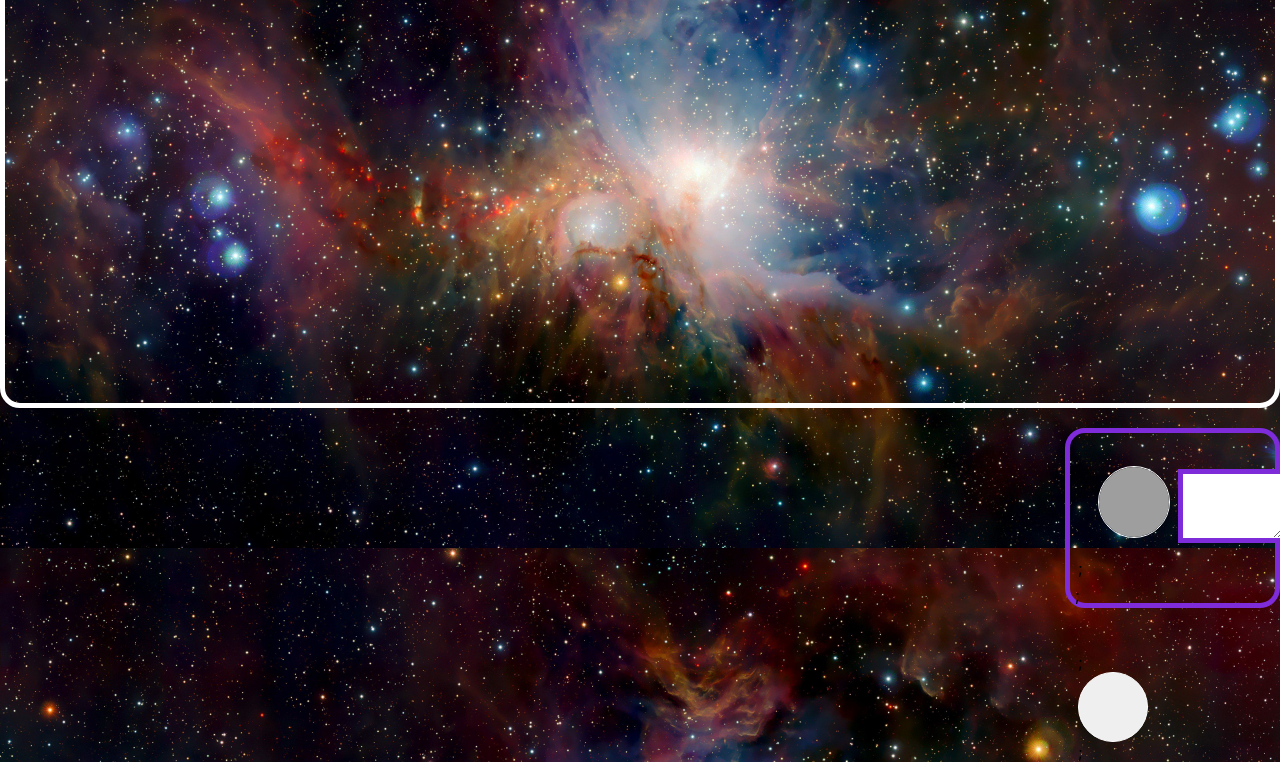
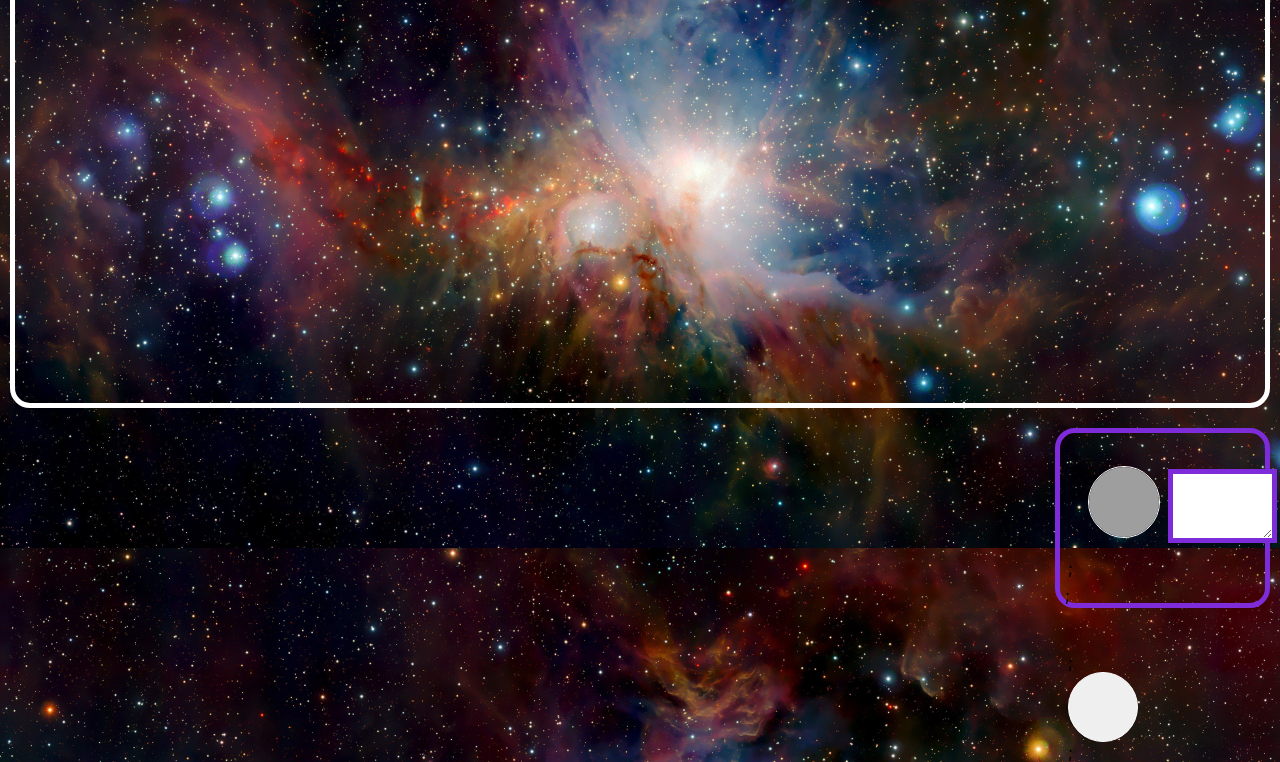
Before and after one commit to SergiiMisnianko/ChatProject, a React app: page / in a window 1280 px wide. Shown: the part 252-1014 px from the top of the page. Built offline with nearby package versions, Linux system fonts and the light colour scheme; grey boxes are pictures that could not be loaded.

Commit message:
Update styles.css

```diff
--- a/src/styles.css
+++ b/src/styles.css
@@ -37,6 +37,8 @@ body {
   border-radius: 20px;
   height: 60vh;
   margin-top: 30px;
+  margin-left: 10px;
+  margin-right: 10px;
   position: relative;
 }
 
@@ -49,6 +51,8 @@ body {
   margin-top: 20px;
   padding: 5px;
   position: relative;
+  margin-left: 10px;
+  margin-right: 10px;
 }
 
 .shine {
```
